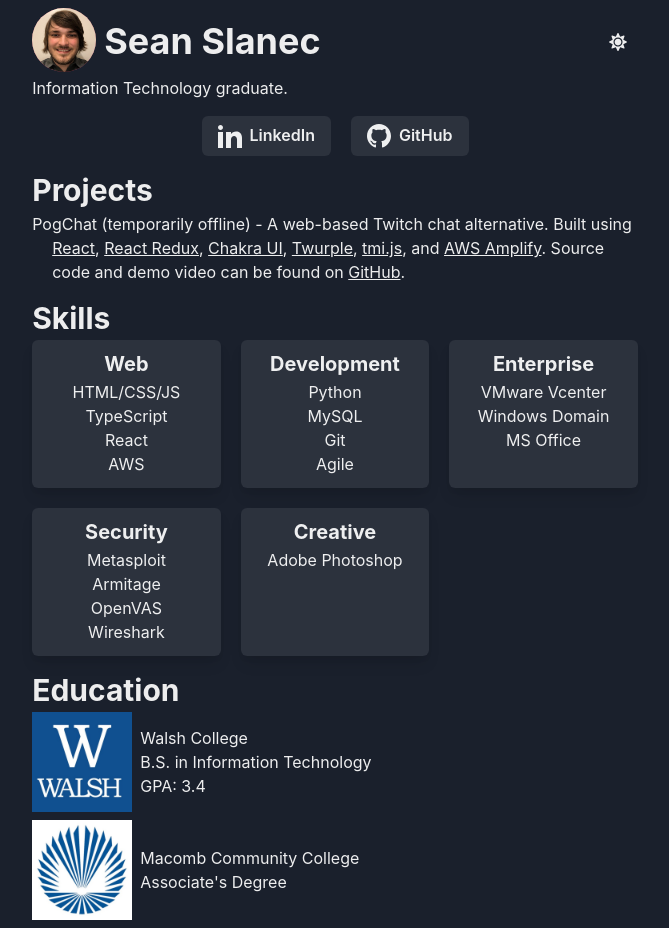
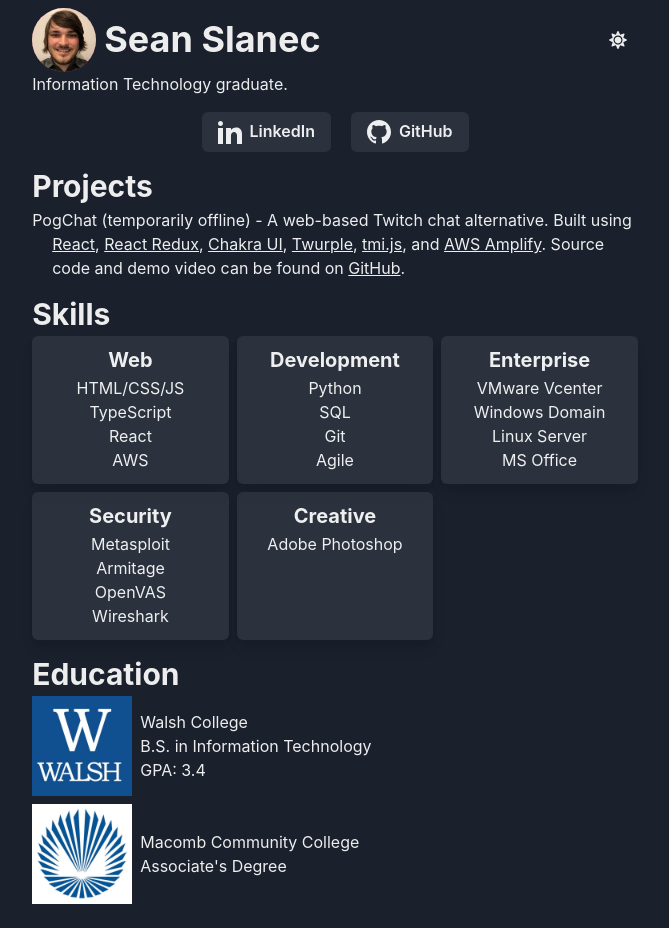
Before and after one commit to sslanec/portfolio, a React (Create React App) app: page / in a window 1280 px wide. Shown: the whole page, without its empty margins (305-974 px from the left). Built offline with nearby package versions, Linux system fonts and the light colour scheme.

Commit message:
Style changes

```diff
--- a/src/App.tsx
+++ b/src/App.tsx
@@ -31,12 +31,7 @@
         paddingBottom={2}
       >
         <Flex justifyContent="space-between" alignItems="center">
-          <Avatar
-            marginBottom={1}
-            src={avatarPic}
-            size="lg"
-            name="Sean Slanec"
-          />
+          <Avatar src={avatarPic} size="lg" name="Sean Slanec" />
           <Heading flexGrow={1} paddingLeft={2}>
             Sean Slanec
           </Heading>
@@ -109,7 +104,7 @@
         <Heading size="lg" paddingTop={4} paddingBottom={1}>
           Skills
         </Heading>
-        <SimpleGrid spacing="20px" minChildWidth={150}>
+        <SimpleGrid spacing={2} minChildWidth={150}>
           <Card heading="Web">
             <Text>HTML/CSS/JS</Text>
             <Text>TypeScript</Text>
@@ -118,13 +113,14 @@
           </Card>
           <Card heading="Development">
             <Text>Python</Text>
-            <Text>MySQL</Text>
+            <Text>SQL</Text>
             <Text>Git</Text>
             <Text>Agile</Text>
           </Card>
           <Card heading="Enterprise">
             <Text>VMware Vcenter</Text>
             <Text>Windows Domain</Text>
+            <Text>Linux Server</Text>
             <Text>MS Office</Text>
           </Card>
           <Card heading="Security">
```
